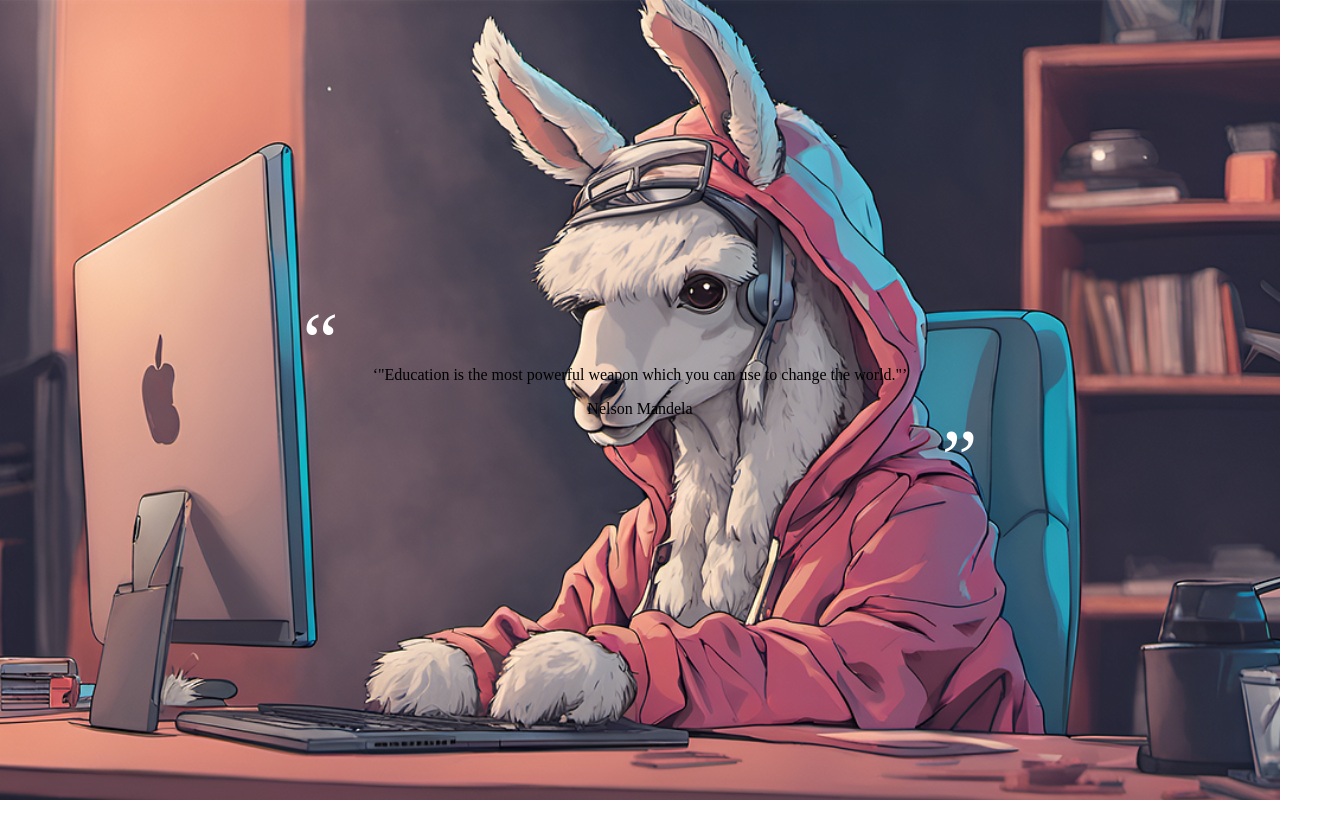
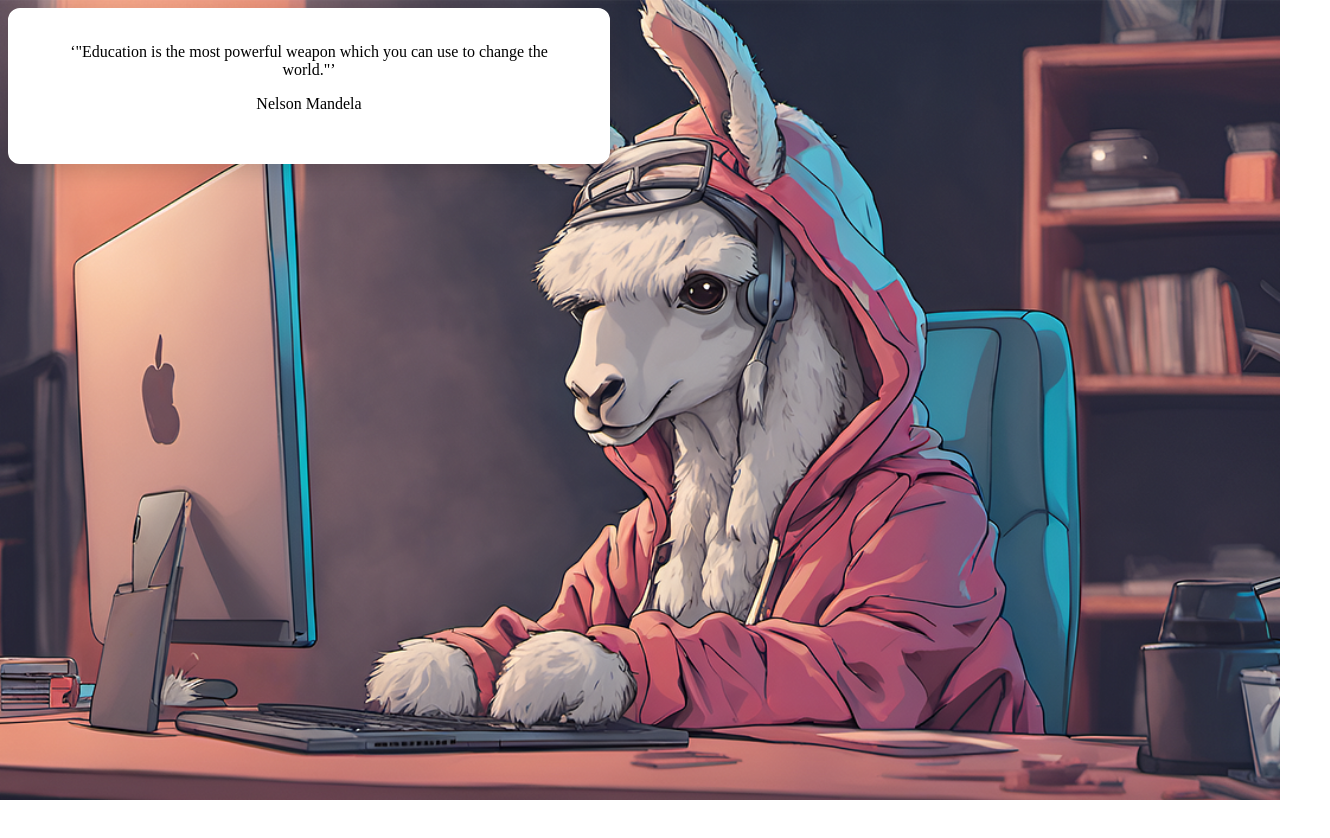
Before and after one commit to amandeee77/the-quote-card-express, a website: page public/index.html in a window 1280 px wide. Shown: the whole page, 1330 px wide, since content can reach past the window. Before the commit the page ends 800 px from the top, so only its background shows below. Drawn offline with Linux system fonts and the light colour scheme; no server answers.

Commit message:
fix: Refactor quote container styles for improved layout and appearance

```diff
--- a/public/css/style.css
+++ b/public/css/style.css
@@ -11,15 +11,13 @@
     z-index: -1;
 }
 .quote-container {
-   position: absolute;
-    top: 50%;
-    left: 50%;
-    transform: translate(-50%, -50%);
-    background: none;
-    text-align: center;
-    padding: 20px;
-    max-width: 600px;
-    z-index: 10;
+  background: #fff;
+  padding: 2rem 3rem;
+  border-radius: 12px;
+  border: 3px solid #fff; /* white border */
+  box-shadow: 0 8px 20px rgba(0, 0, 0, 0.15);
+  max-width: 500px;
+  text-align: center;
 }
 .quote-text {
     font-size: 2rem;
```
